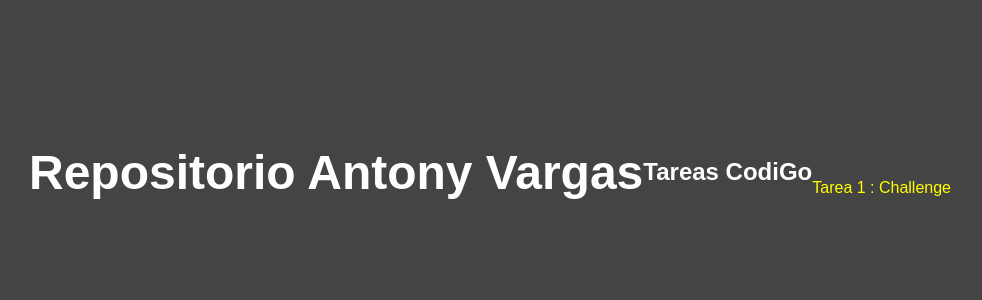
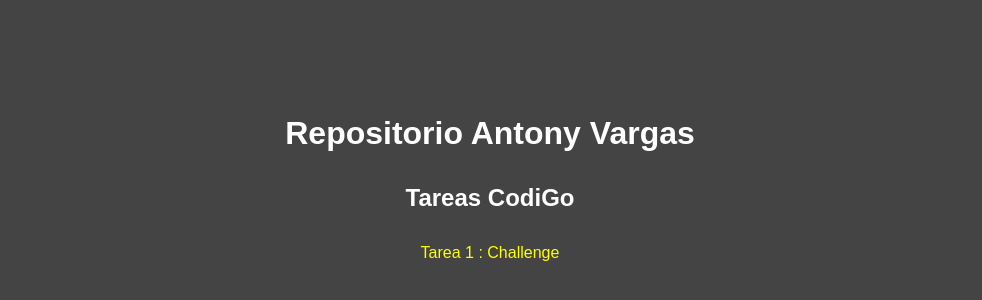
Before and after one commit to antonyvargasv/pruebaluispage.github.io, a plain HTML site: page index.html in a window 1280 px wide. Shown: the part 212-512 px from the top of the page, without its empty margins (150-1132 px from the left). Drawn offline with Linux system fonts and the light colour scheme; files that its build step writes are made by us from their sources.

Commit message:
agregando estilos para la version 2

```diff
--- a/estilos.css
+++ b/css/estilos.css
@@ -1,35 +1,38 @@
-*{
+* {
     margin: 0;
     padding: 0;
     box-sizing: border-box;
   }
 
-body{
+  body {
+    background-color: #444;
+    color: white;
+    min-height: 100vh;
     display: flex;
-    min-height: 100vh;
+    flex-direction: column;
     justify-content: center;
     align-items: center;
-    background-color: #444;
-    color: white;
     font-family: sans-serif;
   }
 
-h1{
+  h1 {
     margin-bottom: 2rem;
-    font-size: 3rem;
-
+    font-size: 2rem;
   }
 
-h2{
+  h2 {
     margin-bottom: 2rem;
   }
-
-.tareas{
+  .tareas {
     list-style: none;
   }
 
-.tareas__link{
+  .tareas__link {
     text-decoration: none;
     color: yellow;
     font-family: sans-serif;
+    transition: 0.2s all ease-in;
   }
+  .tareas__link:hover {
+    font-size: 1.2rem;
+  }
```
Lines whose indentation alone changed are shown as unchanged.
